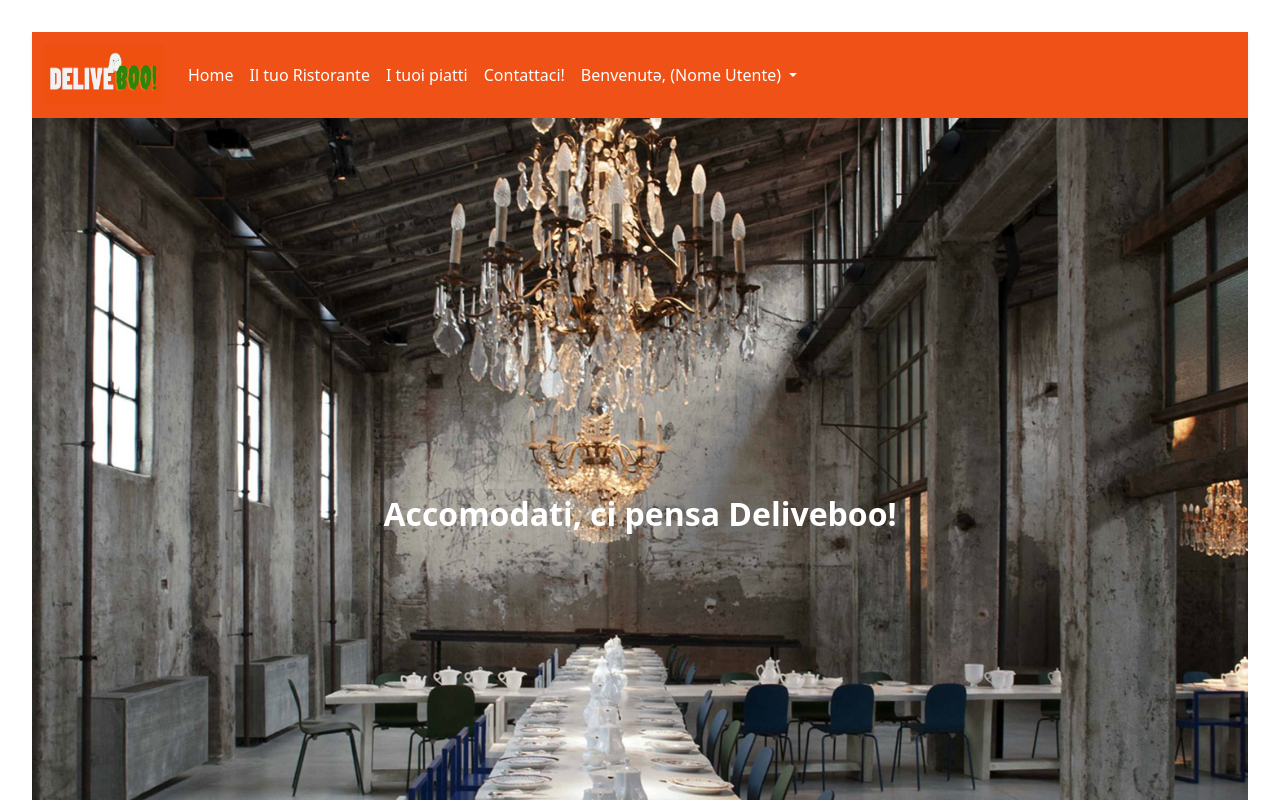
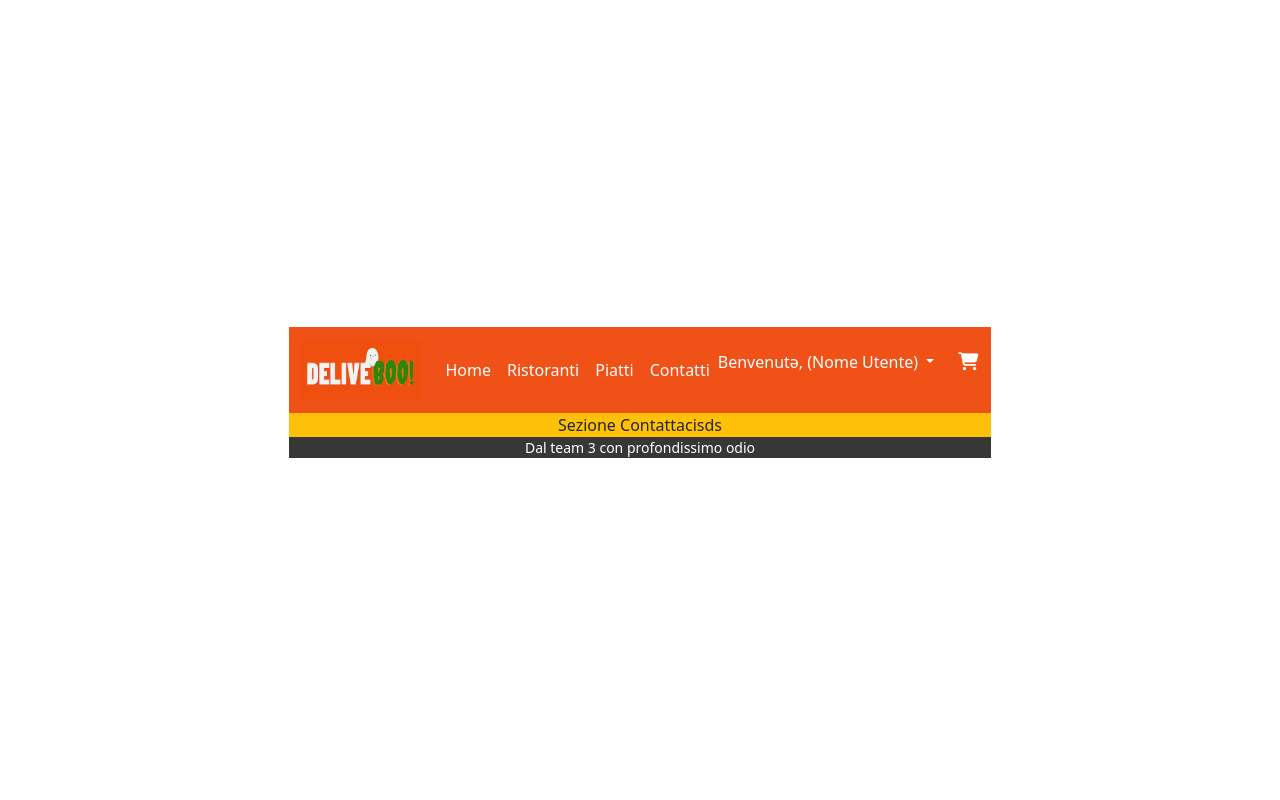
Before and after one commit to NataliyaShevchuk/deliveboo_frontend, a Vue app: page /ContactUs in a window 1280 px wide. Shown: the top 800 px of the page. Built offline with nearby package versions, Linux system fonts and the light colour scheme; no server answers.

Commit message:
FIX BUG ON NAVBAR

```diff
--- a/src/App.vue
+++ b/src/App.vue
@@ -23,11 +23,13 @@ components: { TheHeader , TheMain , TheHomeTypes , TheFooter , TheAboutUs},
 <template>
   <div>
     <TheHeader></TheHeader>
-    <TheMain></TheMain>
+    <router-view></router-view>
+    <!-- <TheMain></TheMain>
+
     <TheHomeTypes></TheHomeTypes>
-    <TheAboutUs></TheAboutUs>
+    <TheAboutUs></TheAboutUs> -->
     <TheFooter></TheFooter>
-    <router-view></router-view>
+
   </div>
 </template>
 
--- a/src/components/Dishes.vue
+++ b/src/components/Dishes.vue
@@ -3,7 +3,7 @@ import axios from "axios";
 
 
 export default {
-    name: "Dishes",
+    name: "DishesIndex",
     data() {
     return {
     backendUrl : 'http://localhost:8000',
@@ -28,6 +28,7 @@ export default {
 
 <template>
   <div>
+    <h1> sezione piatti</h1>
     <div class="row justify-content-evenly m-4">
       <div class="col-6" v-for="dish in dishes" :key="dish.id">
         <div class="card mb-3" style="max-width: 540px;">
--- a/src/components/TheHeader.vue
+++ b/src/components/TheHeader.vue
@@ -1,64 +1,147 @@
 <script>
 export default {
+
   data() {
     return {
+      menuItems: [
+        {
+          label: "Home",
+          routeName: "home",
+        },
+        {
+          label: "Ristoranti",
+          routeName: "restaurants.index",
+        },
+        {
+          label: "Piatti",
+          routeName: "dishes.index",
+        },
+        {
+          label: "Contatti",
+          routeName: "ContactUs",
+        },
 
+      ],
     };
   },
-};
+}
+
 </script>
+<template>
+  <!-- <nav class="navbar navbar-expand-md navbar-light shadow-sm bg-body-tertiary d_flex introduction sticky-top  "
+    style="background-color: #ef5117ff;">
+    <div class="container d-flex justify-content-between">
+      <div class="left-side">
 
-<template>
-  <nav class="navbar navbar-expand-lg bg-body-tertiary shadow-sm d_flex introduction sticky-top" style="background-color: #ef5117ff;">
-    <div class="container-fluid d-flex">
-      <!--<a class="navbar-brand d-flex align-items-center" href="#">
-        <img src="/logo/4.png" alt="" class="logo">
-      </a>-->
-      <router-link to="/home" class="navbar-brand d-flex align-items-center"><img src="/logo/4.png" alt="" class="logo"></router-link>
+
+        <router-link to="/home" class="navbar-brand d-flex align-items-center"><img src="/logo/4.png" alt=""
+            class="logo"></router-link>
+
+        <button class="navbar-toggler" type="button" data-toggle="collapse" data-target="#navbarSupportedContent"
+          aria-controls="navbarSupportedContent" aria-expanded="false">
+          <span class="navbar-toggler-icon"></span>
+        </button>
+
+        <div class="collapse navbar-collapse" id="navbarSupportedContent">
+          <ul class="navbar-nav ml-auto ">
+            <li class="nav-item  " v-for="(item, index) in menuItems" :key="index">
+
+
+              <router-link :to="{ name: item.routeName }" class="nav-link nav-i text-white  ">
+                {{ item.label }}
+              </router-link>
+            </li>
+          </ul>
+        </div>
+
+
+        <ul>
+          <li class="nav-item dropdown text-white navbar-nav ">
+            <a class="nav-link dropdown-toggle text-white" href="#" role="button" data-bs-toggle="dropdown"
+              aria-expanded="false">
+                            Benvenutə, (Nome Utente)
+                          </a>
+                          <ul class="dropdown-menu" style="background-color: #ef5117ff;">
+
+                            <li><router-link to="/dashboard" class="nav-link active text-white">Dashboard</router-link></li>
+
+                            <li><router-link to="/user.show" class="nav-link active text-white">Il tuo profilo</router-link></li>
+                            <li>
+                              <hr class="dropdown-divider" />
+                            </li>
+                            <li>
+
+                              <router-link to="/userLogin" class="nav-link active text-white">Logout</router-link>
+                            </li>
+
+                          </ul>
+                        </li>
+                      </ul>
+                    </div>
+                    <div class="right-side ">
+                      <ul>
+                        <li><router-link to="/cart" class="nav-link active text-white" style=""><i
+                              class="fa-solid fa-cart-shopping"></i></router-link></li>
+                      </ul>
+                    </div>
+                  </div>
+
+
+                </nav> -->
+
+
+  <nav class="navbar navbar-expand-lg  bg-body-tertiary d_flex introduction sticky-top  "
+    style="background-color: #ef5117ff;">
+    <div class="container">
+      <router-link to="/home" class="navbar-brand d-flex align-items-center me-3"><img src="/logo/4.png" alt=""
+          class="logo"></router-link>
       <button class="navbar-toggler" type="button" data-bs-toggle="collapse" data-bs-target="#navbarSupportedContent"
         aria-controls="navbarSupportedContent" aria-expanded="false" aria-label="Toggle navigation">
         <span class="navbar-toggler-icon"></span>
       </button>
       <div class="collapse navbar-collapse" id="navbarSupportedContent">
         <ul class="navbar-nav me-auto mb-2 mb-lg-0">
-          <li class="nav-item">
-            <!--<a class="nav-link active text-white" aria-current="page" href="#">Home</a>-->
-            <router-link to="/home" class="nav-link active text-white">Home</router-link>
+          <li class="nav-item  " v-for="(item, index) in menuItems" :key="index">
+
+
+            <router-link :to="{ name: item.routeName }" class="nav-link nav-i text-white  ">
+              {{ item.label }}
+            </router-link>
           </li>
-          <li class="nav-item">
-            <!--<a class="nav-link active text-white" aria-current="page" href="#">Il tuo Ristorante</a>-->
-            <router-link to="/restaurant.show" class="nav-link active text-white">Il tuo Ristorante</router-link>
-          </li>
-          <li class="nav-item">
-            <!--<a class="nav-link active text-white" aria-current="page" href="#">I tuoi piatti</a>-->
-            <router-link to="/dishes.index" class="nav-link active text-white">I tuoi piatti</router-link>
-          </li>
-          <!-- Sezione contattaci -->
-          <li class="nav-item">
-            <!--<a class="nav-link active text-white" aria-current="page" href="#">I tuoi piatti</a>-->
-            <router-link to="/ContactUs" class="nav-link active text-white">Contattaci!</router-link>
-          </li>
-          <li class="nav-item dropdown text-white navbar-nav mr-auto">
-            <a class="nav-link dropdown-toggle text-white" href="#" role="button" data-bs-toggle="dropdown" aria-expanded="false">
+
+
+
+        </ul>
+        <div class="d-flex">
+
+          <div class="me-4">
+            <ul class="list-unstyled">
+              <li class="nav-item dropdown ">
+                <a class="nav-link dropdown-toggle text-white " href="#" role="button" data-bs-toggle="dropdown"
+                  aria-expanded="false">
                   Benvenutə, (Nome Utente)
                 </a>
                 <ul class="dropdown-menu" style="background-color: #ef5117ff;">
-              <!--<li><a class="dropdown-item text-white" href="#">Dashboard</a></li>-->
                   <li><router-link to="/dashboard" class="nav-link active text-white">Dashboard</router-link></li>
-              <!--<li><a class="dropdown-item text-white" href="#">Il tuo profilo</a></li>-->
+
                   <li><router-link to="/user.show" class="nav-link active text-white">Il tuo profilo</router-link></li>
                   <li>
                     <hr class="dropdown-divider" />
                   </li>
                   <li>
-                <!--<a class="dropdown-item text-white" href="#">Logout</a>-->
+
                     <router-link to="/userLogin" class="nav-link active text-white">Logout</router-link>
                   </li>
                 </ul>
               </li>
-
             </ul>
-
+          </div>
+          <div>
+            <router-link to="/cart" class="nav-link  text-white" style="">
+              <i class="fa-solid fa-cart-shopping" style="font-size: 18px;"></i>
+            </router-link>
+          </div>
+        </div>
       </div>
     </div>
   </nav>
--- a/src/pages/AppHome.vue
+++ b/src/pages/AppHome.vue
@@ -13,7 +13,8 @@ export default{
 
 
 <template>
-    <div class="d-flex align-items-center">
+     <h1>Homepage</h1>
+    <!-- <div class="d-flex align-items-center">
         <h1>Homepage</h1>
         <button class="btn btn-success m-3 ">
             <router-link :to='{ name: "restaurants", params: "restaurant" }' class="text-decoration-none text-white">Aggiungi un ristorante</router-link>
@@ -30,5 +31,8 @@ export default{
         <button class="btn btn-primary m-3 ">
             <router-link :to='{ name: "dishes.index" }' class="text-decoration-none text-white">All Dishes</router-link>
         </button>
-    </div>
+        <button class="btn btn-primary m-3 ">
+            <router-link :to='{ name: "ContactUs" }' class="text-decoration-none text-white">All Dishes</router-link>
+        </button>
+    </div> -->
 </template>
--- /dev/null
+++ b/src/pages/Cart.vue
@@ -0,0 +1,58 @@
+<script>
+import axios from "axios";
+
+
+
+export default {
+  name: "Cart",
+  data() {
+    return {
+      backendUrl: 'http://localhost:8000',
+      dishes: [],
+      dishesList: []
+    }
+  },
+  methods: {
+    fetchDishesCart() {
+      axios.get(this.backendUrl + "/api/dishes")
+        .then((resp) => {
+          this.dishesList = resp.data;
+
+          console.log(this.dishesList);
+        });
+    },
+    addDishToCart(dish) {
+      this.dishes.push(dish);
+    },
+    removeDishToCart(index) {
+      this.dishes.splice(index, 1);
+    }
+  },
+  mounted() {
+    this.fetchDishesCart();
+  }
+}
+</script>
+
+<template>
+  <div>
+    <h2>Carrello</h2>
+    <ul>
+      <li v-for="(dish, index) in dishes" :key="index">
+        {{ dish.name }} - {{ dish.price }}
+        <button @click="removeDishToCart(index)">Rimuovi</button>
+      </li>
+    </ul>
+    <h2>Prodotti disponibili</h2>
+    <ul>
+      <li v-for="(dish, index) in dishesList" :key="index">
+        {{ dish.name }} - {{ dish.price }} <button @click=" addDishToCart(dish)">Aggiungi al carrello</button>
+      </li>
+    </ul>
+  </div>
+
+</template>
+
+
+
+<style></style>
--- a/src/pages/ContactUs.vue
+++ b/src/pages/ContactUs.vue
@@ -11,7 +11,7 @@ export default{
 }
 </script>
 <template>
-    <div>
-        Sezione Contattaci
+    <div class="bg-warning">
+        Sezione Contattacisds
     </div>
 </template>
--- a/src/pages/restaurants/Index.vue
+++ b/src/pages/restaurants/Index.vue
@@ -4,6 +4,7 @@ import axios from "axios";
 
 
 export default {
+  name:"RestaurantIndex",
   data() {
     return {
     backendUrl : 'http://localhost:8000',
@@ -28,6 +29,7 @@ export default {
 
 <template>
   <div>
+    <h1> sezione ristoranti</h1>
     <div class="row justify-content-evenly m-4">
       <div class="col-6" v-for="restaurant in restaurants" :key="restaurants.id">
         <div class="card mb-3" style="max-width: 540px;">
--- a/src/pages/restaurants/Show.vue
+++ b/src/pages/restaurants/Show.vue
@@ -1,6 +1,8 @@
 <script>
 import axios from "axios";
 export default{
+
+    name:"RestaurantShow",
     data(){
         return{
             backendUrl : 'http://localhost:8000',
--- a/src/router.js
+++ b/src/router.js
@@ -2,13 +2,14 @@ import { createRouter, createWebHistory } from 'vue-router';
 
 
 import AppHome from './pages/AppHome.vue';
-import Index from './pages/restaurants/Index.vue';
-import Show from './pages/restaurants/Show.vue';
+import RestaurantsIndex from './pages/restaurants/Index.vue';
+import RestaurantShow from './pages/restaurants/Show.vue';
 import DishCheck from './pages/admin/DishCheck.vue';
 import RestaurantCheck from './pages/admin/RestaurantCheck.vue';
 import UserRegistration from './pages/admin/UserRegistration.vue';
-import Dishes from './components/Dishes.vue';
+import DishesIndex from './components/Dishes.vue';
 import ContactUs from './pages/ContactUs.vue';
+import Cart from './pages/Cart.vue';
 
 const router = createRouter({
 history: createWebHistory(),
@@ -21,37 +22,43 @@ component: AppHome
 {
 path: '/restaurants',
 name: 'restaurants.index',
-component: Index
+component: RestaurantsIndex
 },
 {
     path: '/restaurants/restaurant',
     name: 'restaurant.show',
-    component: Show
+    component: RestaurantShow
 },
 {
     path: '/dishes',
     name: 'dishes.index',
-    component: Dishes
+    component: DishesIndex
 },
+ {
+//     path: '/dishes',
+//     name: 'dishes',
+//     component: DishCheck
+// },
+// {
+//     path: '/restaurants',
+//     name: 'restaurants',
+//     component: RestaurantCheck
+// },
+// {
+   path: '/register',
+     name: 'register',
+//     component: UserRegistration
+ },
 {
-    path: '/dishes',
-    name: 'dishes',
-    component: DishCheck
-},
-{
-    path: '/restaurants',
-    name: 'restaurants',
-    component: RestaurantCheck
-},
-{
-    path: '/register',
-    name: 'register',
-    component: UserRegistration
-},
-{
-    path: '/',
+    path: '/ContactUs',
     name: 'ContactUs',
     component: ContactUs
+},
+
+{
+    path: '/Cart',
+    name: 'Cart',
+    component: Cart
 },
 ]
 });
```
Also changed, not shown: 1 other file (tests, documents, lock files or other folders). Lines whose indentation alone changed are shown as unchanged.
